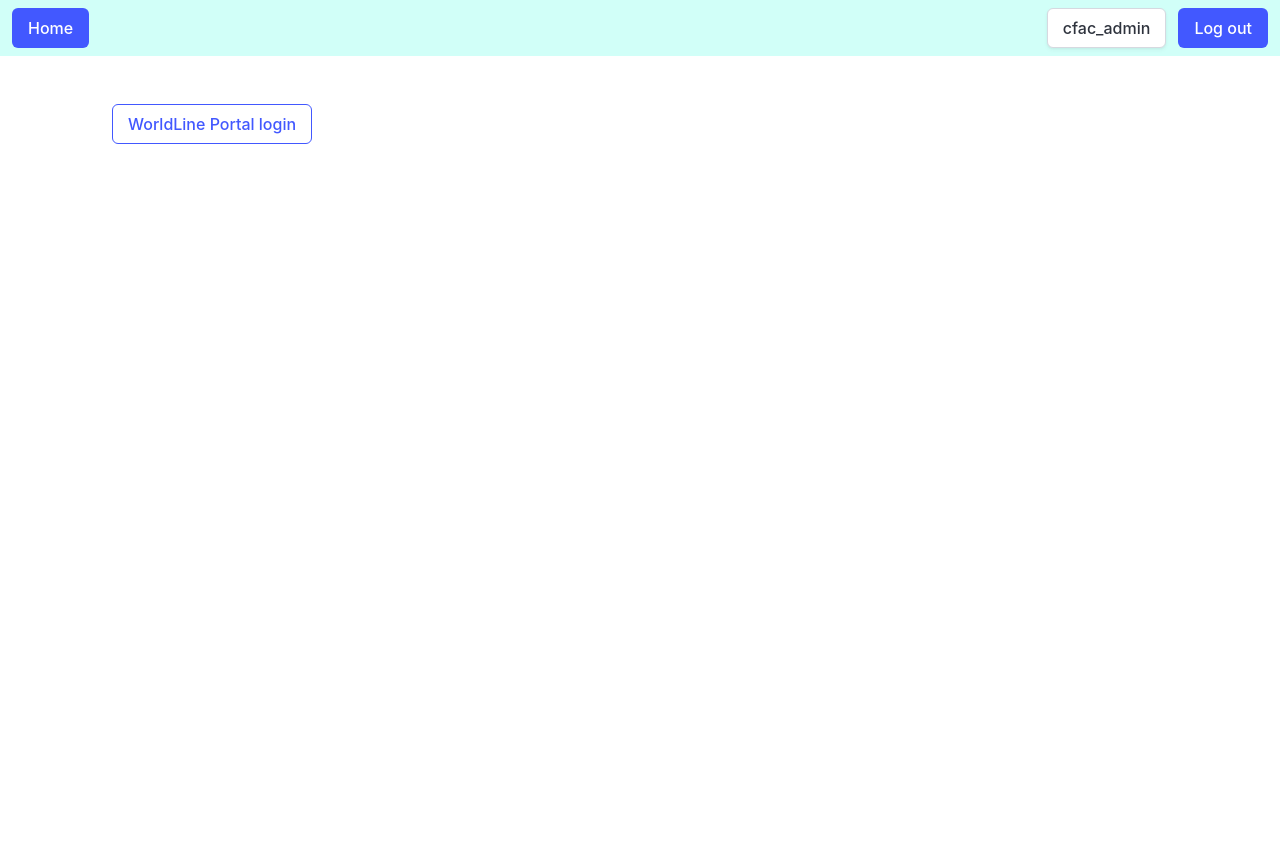
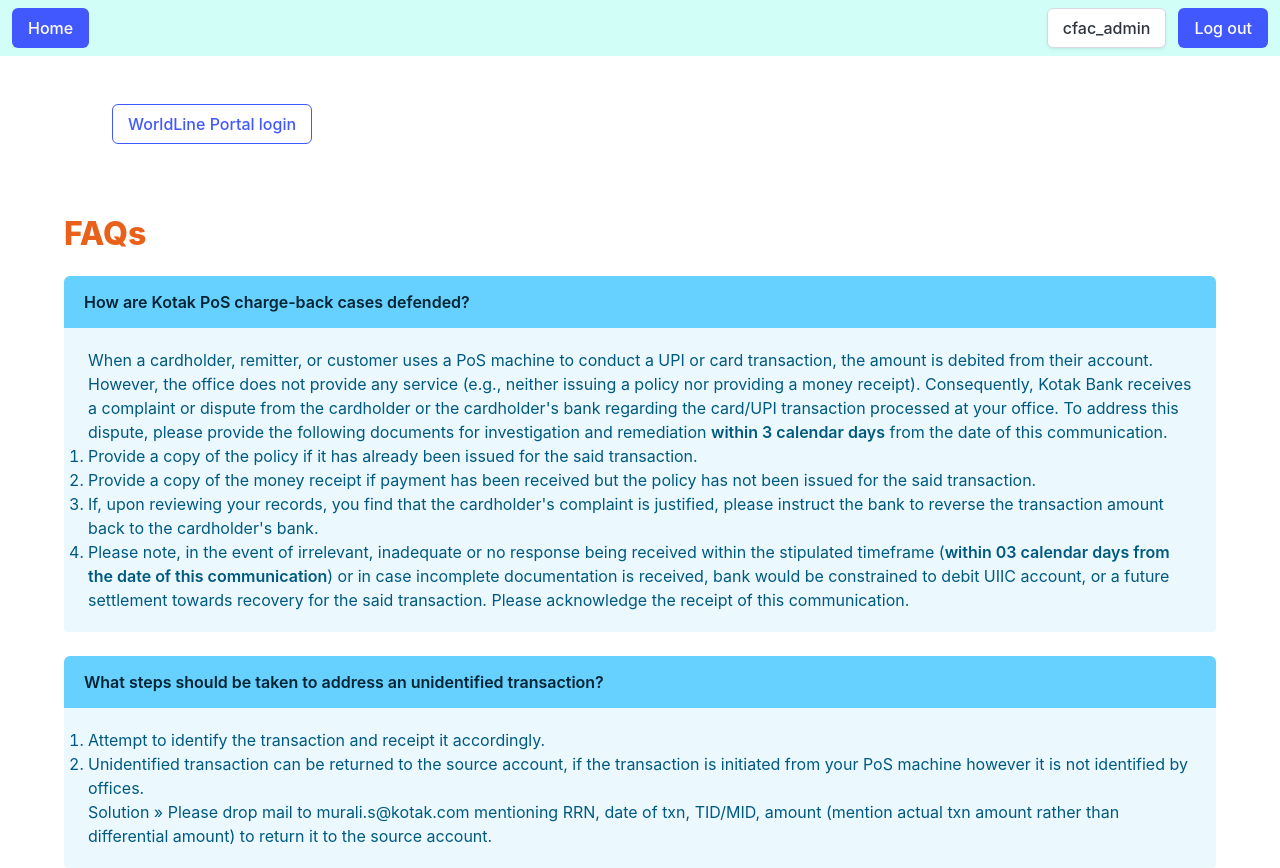
Before and after one commit to jokerdino/cfac_portal, a Flask app: page /pos in a window 1280 px wide. Before the commit the page ends 144 px from the top, so only its background shows below. Run offline with Flask 3, Linux system fonts and the light colour scheme; a user stored in the database is signed in; style sheets or scripts are compiled from the project's sources.

Commit message:
Add FAQs to POS worldline page

```diff
--- a/app/main/templates/pos_dashboard.html
+++ b/app/main/templates/pos_dashboard.html
@@ -1,15 +1,16 @@
 <!DOCTYPE html>
 <html lang="en">
+
 <head>
-        <meta charset="utf-8"/>
-        <meta name="viewport" content="width=device-width, initial-scale=1"/>
-        <meta name="keywords" content="CFAC portal"/>
+    <meta charset="utf-8" />
+    <meta name="viewport" content="width=device-width, initial-scale=1" />
+    <meta name="keywords" content="CFAC portal" />
     <meta name="description" content="CFAC portal" />
     <title>Home</title>
-        <link rel="shortcut icon" href="{{ url_for('static', filename='favicon.ico') }}"/>
+    <link rel="shortcut icon" href="{{ url_for('static', filename='favicon.ico') }}" />
     <link rel="stylesheet" type="text/css" href="{{ url_for('static', filename='DataTables/datatables.min.css') }}" />
     <link rel="stylesheet" type="text/css" href="{{ url_for('static', filename='bulma/css/bulma.min.css') }}" />
-        <link rel="stylesheet" type="text/css" href="{{ url_for('static', filename='payments.css') }}"/>
+    <link rel="stylesheet" type="text/css" href="{{ url_for('static', filename='payments.css') }}" />
 
 </head>
 
@@ -33,7 +34,7 @@
                     <a class="button is-link" href="{{ url_for('users.login_page') }}">Login</a>
                     {% else %}
 
-                                  <a class="button">  {{ current_user.username }} </a>
+                    <a class="button"> {{ current_user.username }} </a>
                     <a class="button is-link" href="{{ url_for('users.logout_page') }}">Log out</a>
                     {% endif %}
                 </div>
@@ -41,12 +42,66 @@
         </div>
     </nav>
 </header>
+
 <body>
     <div class="container">
         <section class="section block">
-            <a class="is-link is-outlined button" href="https://merchant.in.worldline.com/login" target="_blank">WorldLine Portal login</a>
+            <a class="is-link is-outlined button" href="https://merchant.in.worldline.com/login"
+                target="_blank">WorldLine Portal login</a>
 
         </section>
+        <h1 class="title is-medium">FAQs</h1>
+        <article class="message is-info">
+            <div class="message-header">
+                <p>How are Kotak PoS charge-back cases defended?</p>
+
+            </div>
+            <div class="message-body">
+                When a cardholder, remitter, or customer uses a PoS machine to conduct a UPI
+                or card transaction, the amount is debited from their account. However, the
+                office does not provide any service (e.g., neither issuing a policy nor providing a
+                money receipt). Consequently, Kotak Bank receives a complaint or dispute from
+                the cardholder or the cardholder's bank regarding the card/UPI transaction
+                processed at your office.
+                To address this dispute, please provide the following documents for investigation
+                and remediation <strong>within 3 calendar days</strong> from the date of this communication.
+
+                <ol>
+                    <li> Provide a copy of the policy if it has already been issued for the said
+                        transaction.</li>
+                    <li>Provide a copy of the money receipt if payment has been received but the
+                        policy has not been issued for the said transaction.</li>
+                    <li>If, upon reviewing your records, you find that the cardholder's complaint is
+                        justified, please instruct the bank to reverse the transaction amount back
+                        to the cardholder's bank.</li>
+                    <li>Please note, in the event of irrelevant, inadequate or no response being
+                        received within the stipulated timeframe (<strong>within 03 calendar days from
+                            the date of this communication</strong>) or in case incomplete documentation is
+                        received, bank would be constrained to debit UIIC account, or a future
+                        settlement towards recovery for the said transaction. Please acknowledge
+                        the receipt of this communication.</li>
+                </ol>
+            </div>
+        </article>
+        <article class="message is-info">
+            <div class="message-header">
+                <p>What steps should be taken to address an unidentified transaction?</p>
+
+            </div>
+            <div class="message-body">
+                <ol>
+                    <li>Attempt to identify the transaction and receipt it accordingly.</li>
+                    <li>Unidentified transaction can be returned to the source account, if the
+                        transaction is initiated from your PoS machine however it is not identified
+                        by offices.</li>
+                </ol>
+
+                Solution » Please drop mail to murali.s@kotak.com mentioning RRN, date of
+                txn, TID/MID, amount (mention actual txn amount rather than differential
+                amount) to return it to the source account.
+            </div>
+        </article>
     </div>
 </body>
+
 </html>
```
Lines whose indentation alone changed are shown as unchanged.
